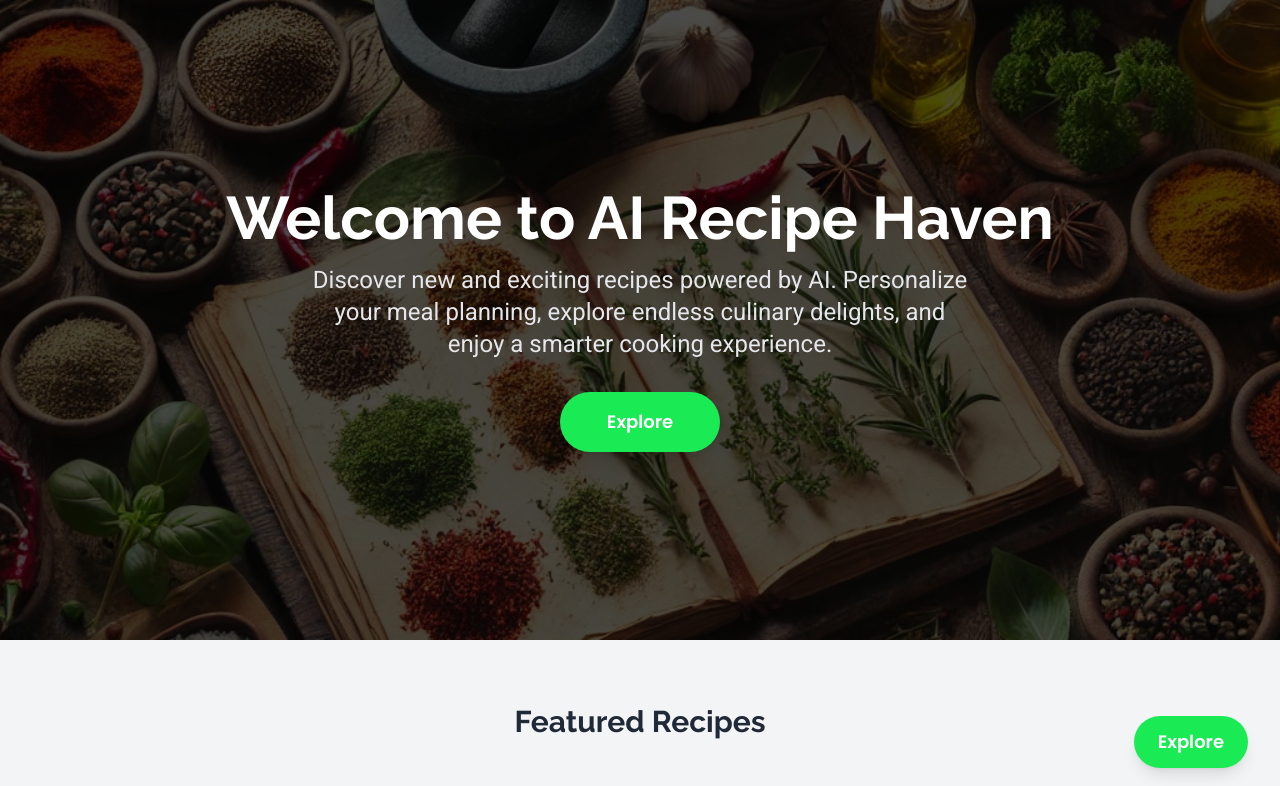
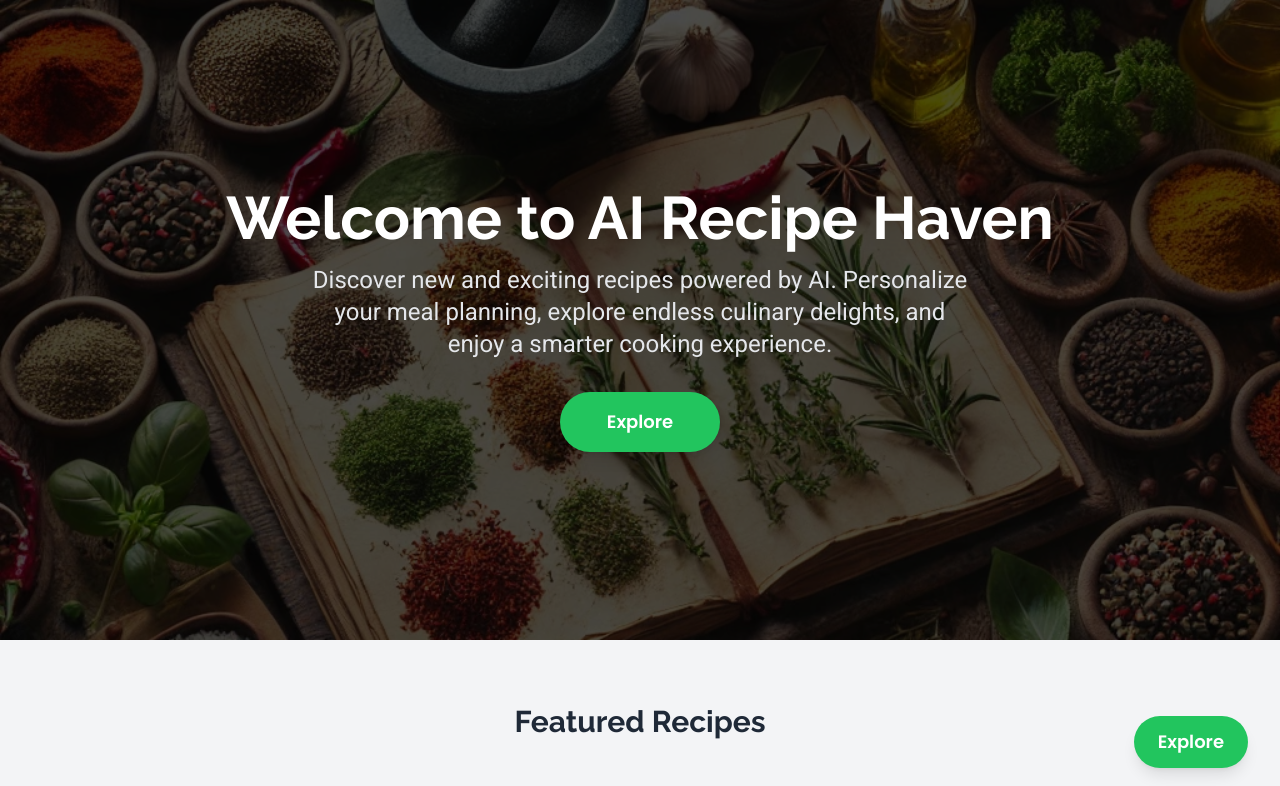
Before and after one commit to karanssu/ai-recipe-haven, a Next.js app: page / in a window 1280 px wide. Shown: the top 786 px of the page. Built offline with nearby package versions, Linux system fonts and the light colour scheme.

Commit message:
Home Page Styled

```diff
--- a/app/(root)/page.tsx
+++ b/app/(root)/page.tsx
@@ -24,7 +24,7 @@ export default function Home() {
 					</p>
 					<Link
 						href="/recipe"
-						className="px-8 py-4 w-40 bg-primaryBg text-white font-semibold text-lg rounded-full shadow-lg hover:bg-primaryBgHover transition font-menu"
+						className="px-8 py-4 w-40 bg-primaryBgHover text-white font-semibold text-lg rounded-full shadow-lg hover:bg-primaryBgHover transition font-menu"
 					>
 						Explore
 					</Link>
@@ -134,7 +134,7 @@ export default function Home() {
 
 			<Link
 				href="/recipe"
-				className="fixed bottom-8 right-8 px-6 py-3 bg-primaryBg text-white font-semibold font-menu text-lg rounded-full shadow-lg hover:bg-primaryBgHover transition"
+				className="fixed bottom-8 right-8 px-6 py-3 bg-primaryBgHover text-white font-semibold font-menu text-lg rounded-full shadow-lg hover:bg-primaryBgHover transition"
 			>
 				Explore
 			</Link>
```
